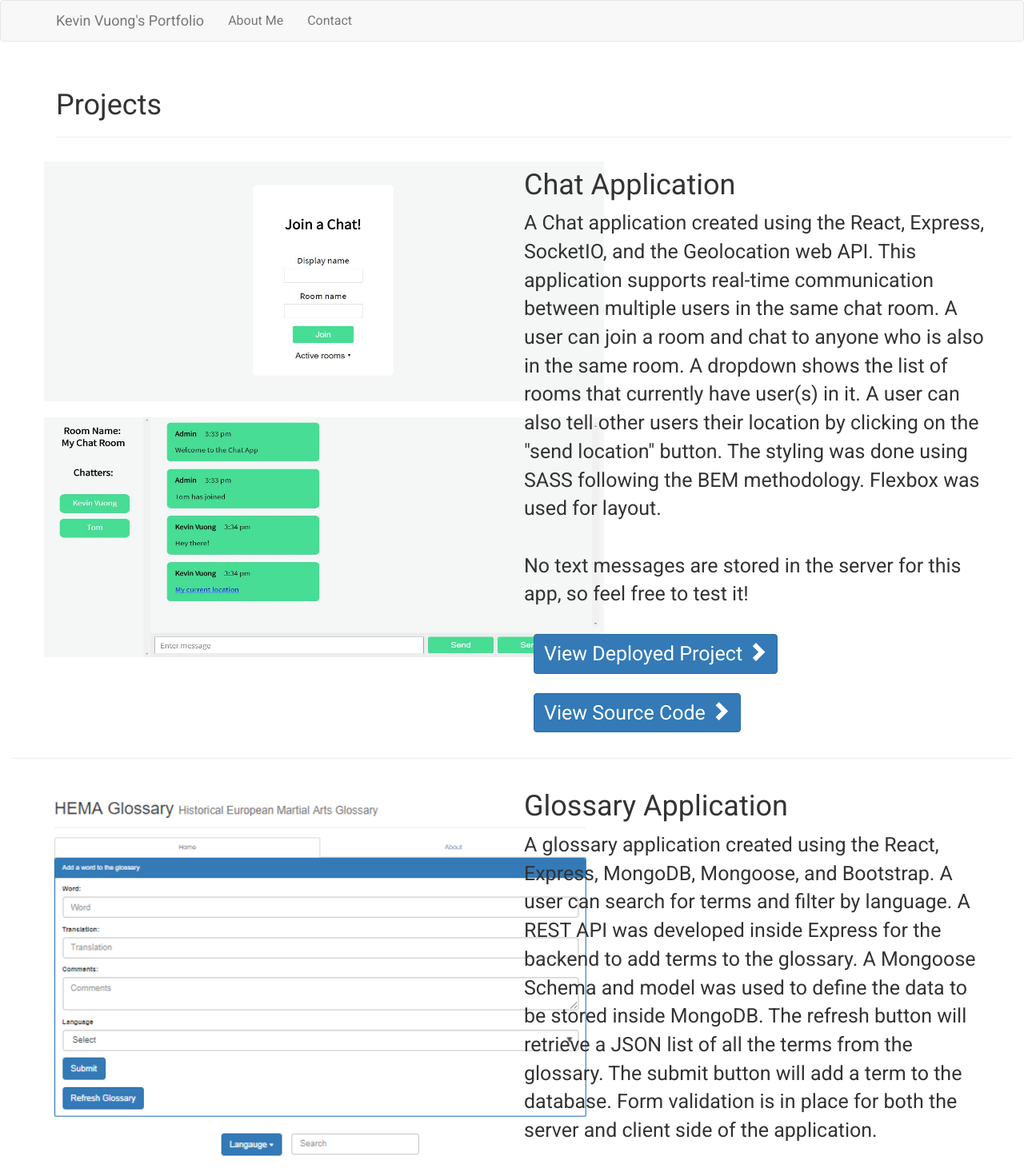
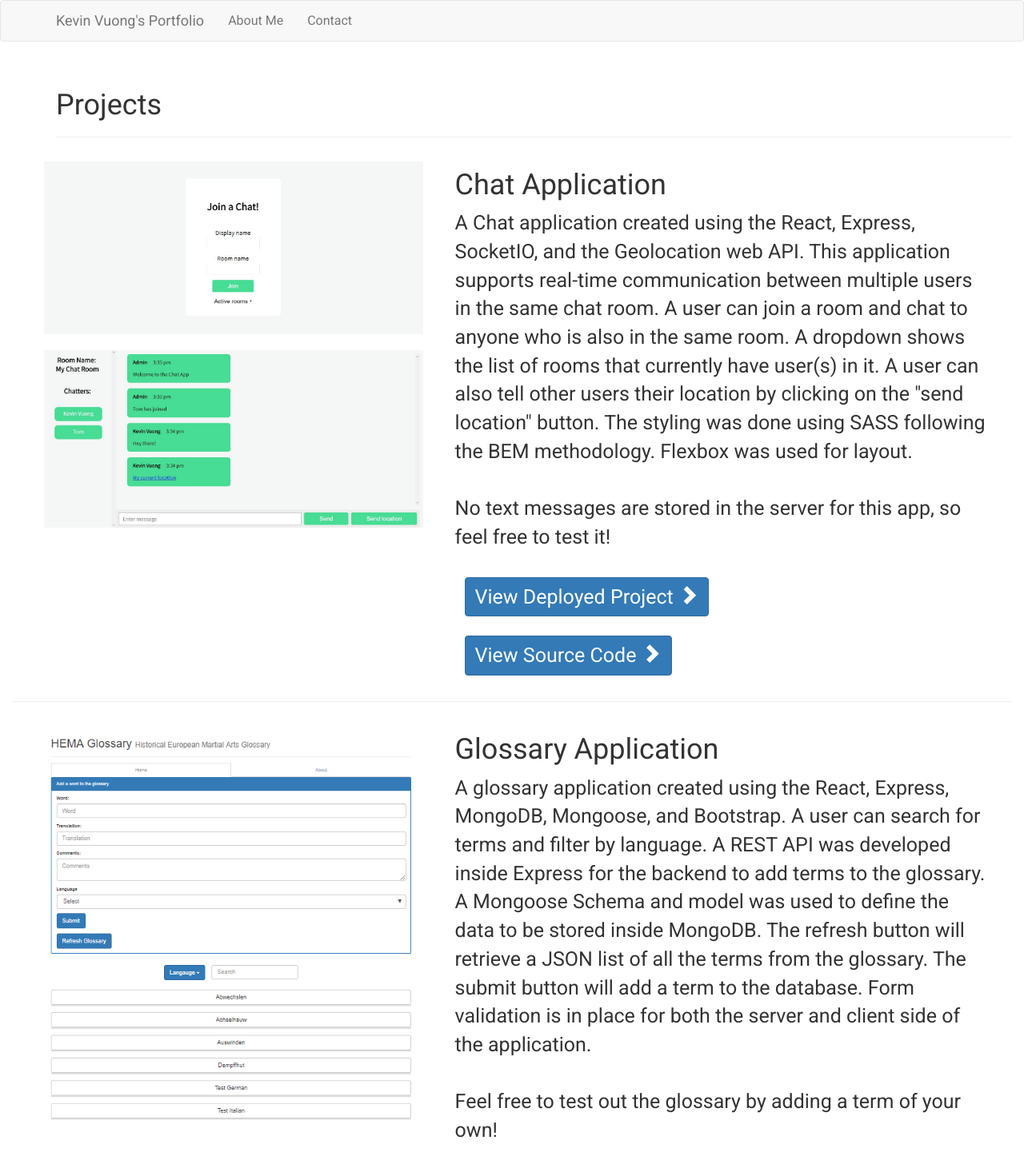
Before and after one commit to kevinvuong1/portfolio-site, a React (Create React App) app: page / in a window 1280 px wide. Shown: the top 1461 px of the page at 80% size. Built offline with nearby package versions, Linux system fonts and the light colour scheme.

Commit message:
make images responsive

```diff
--- a/public/index.html
+++ b/public/index.html
@@ -19,7 +19,7 @@
       work correctly both with client-side routing and a non-root public URL.
       Learn how to configure a non-root public URL by running `npm run build`.
     -->
-    <title>React App</title>
+    <title>Kevin Vuong | Portfolio</title>
     <link href="https://fonts.googleapis.com/css?family=Source+Sans+Pro" rel="stylesheet">
     <link href="https://fonts.googleapis.com/css?family=Roboto" rel="stylesheet">
     <link rel="stylesheet" href="https://maxcdn.bootstrapcdn.com/bootstrap/latest/css/bootstrap.min.css">
--- a/src/App.css
+++ b/src/App.css
@@ -44,6 +44,7 @@ p {
 
 .image {
     margin: 10px;
+    width: 37vw;
 }
 
 .btn {
--- a/src/components/Projects.js
+++ b/src/components/Projects.js
@@ -17,11 +17,11 @@ class Projects extends Component {
             <Grid className="projects-grid">
                 <PageHeader className="page-header">Projects</PageHeader>
                 <Row className="project">
-                    <Col xs={12} md={6} lg={6}>
-                            <img width={700} height={300} className="image" src={ChatHome} alt="chat room home" />
-                            <img width={700} height={300} className="image"  src={ChatRoom} alt="chat room" />
+                    <Col xs={12} md={8} lg={9}>
+                            <img  className="image" src={ChatHome} alt="chat room home" />
+                            <img  className="image"  src={ChatRoom} alt="chat room" />
                     </Col>
-                    <Col className="media-body" xs={12} md={6} lg={6}>
+                    <Col className="media-body" xs={12} md={4} lg={3}>
                         <h1>Chat Application</h1>
                         <p className="app-description">
                             A Chat application created using the React, Express, SocketIO, and the Geolocation web API.
@@ -49,10 +49,10 @@ class Projects extends Component {
                 </Row>
                 <hr/>
                 <Row className="project">
-                    <Col xs={12} md={6} lg={6}>
-                        <img width={700} height={735} className="image" src={HEMA} alt="hema" />
+                    <Col xs={12} md={8} lg={9}>
+                        <img className="image" src={HEMA} alt="hema" />
                     </Col>
-                    <Col className="media-body" xs={12} md={6} lg={6}>
+                    <Col className="media-body" xs={12} md={4} lg={3}>
                         <h1>Glossary Application</h1>
                         <p className="app-description">
                             A glossary application created using the React, Express, MongoDB, Mongoose, and Bootstrap.
```
